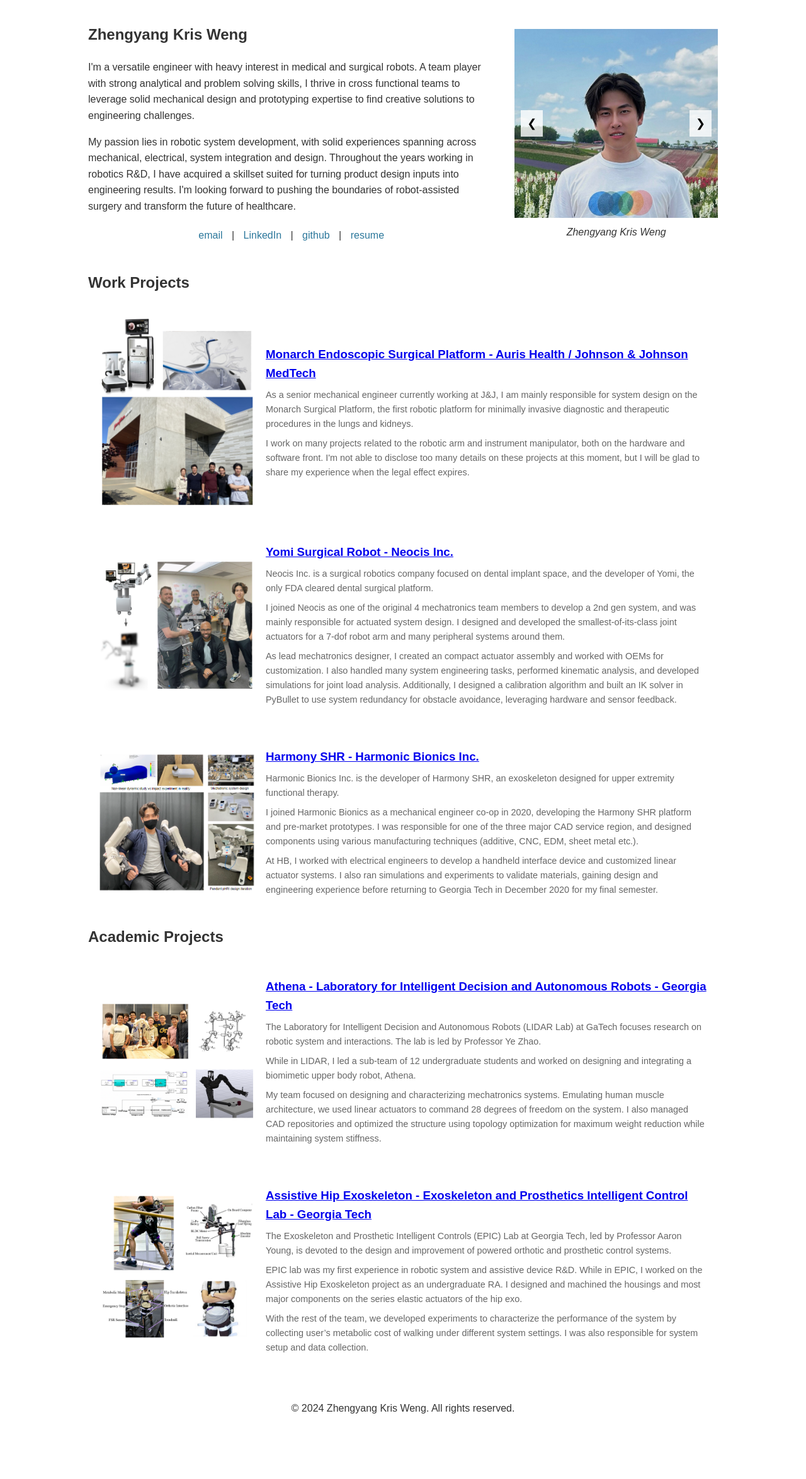
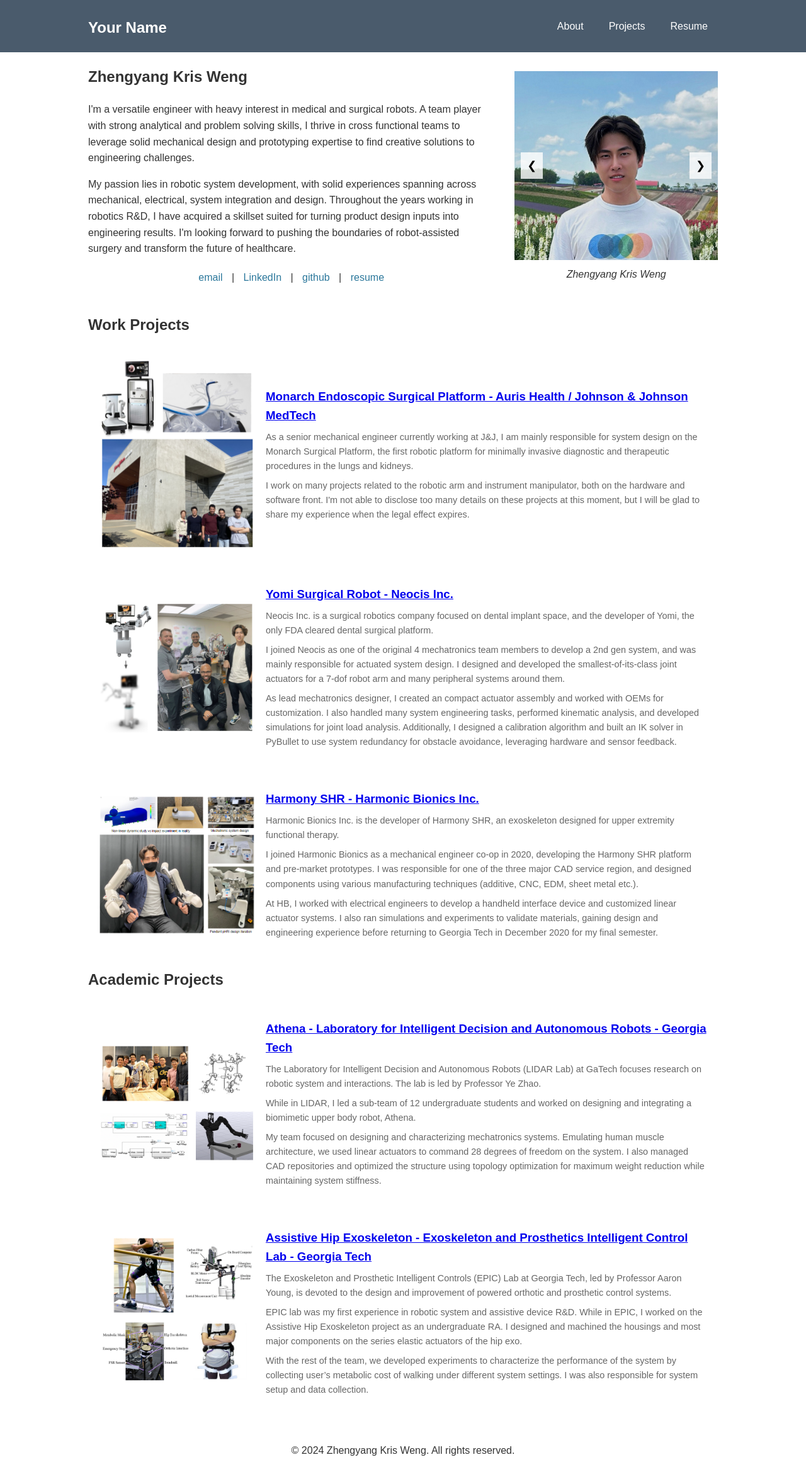
Before and after one commit to wengmister/wengmister.github.io, a Jekyll site: the page built from index.html, in a window 1280 px wide. Shown: the whole page at 63% size. Built offline with Jekyll 4.4.1, drawn with Linux system fonts in a browser that asks for light colours; before the commit the page ends 2298 px from its top, so only the background shows below that.

Commit message:
updated colored header

```diff
--- a/_includes/header.html
+++ b/_includes/header.html
@@ -1,8 +1,12 @@
-<header>
-    <nav>
+<header class="site-header">
+    <div class="header-container">
+      <h1 class="site-title"><a href="{{ '/' | relative_url }}">Your Name</a></h1>
+      <nav class="site-nav">
         <ul>
-            <li><a href="{{ '/' | relative_url }}">Home</a></li>
-            <li><a href="{{ '/#projects' | relative_url }}">Projects</a></li>
+          <li><a href="#about">About</a></li>
+          <li><a href="#projects">Projects</a></li>
+          <li><a href="#resume">Resume</a></li>
         </ul>
-    </nav>
-</header>
+      </nav>
+    </div>
+  </header>
--- a/_layouts/default.html
+++ b/_layouts/default.html
@@ -7,6 +7,7 @@
     <link rel="stylesheet" href="assets/css/styles.css">
 </head>
 <body>
+    {% include header.html %}
     <main>
         {{ content }}
     </main>
--- a/_sass/main.scss
+++ b/_sass/main.scss
@@ -4,10 +4,64 @@
     color: #333;
     max-width: 1000px;
     margin: 0 auto;
-    padding: 1rem;
+    padding: 0;
 }
 
-header, footer {
+.site-header {
+    background-color: #4a5b6c;
+    padding: 1rem 0;
+    width: 100vw;
+    position: relative;
+    left: 50%;
+    right: 50%;
+    margin-left: -50vw;
+    margin-right: -50vw;
+}
+
+.header-container {
+    max-width: 1000px;
+    margin: 0 auto;
+    padding: 0 1rem;
+    display: flex;
+    justify-content: space-between;
+    align-items: center;
+}
+
+  .site-title {
+    margin: 0;
+  }
+
+  .site-title a {
+    color: #ffffff;
+    text-decoration: none;
+    font-size: 1.5rem;
+  }
+
+  .site-nav ul {
+    list-style-type: none;
+    padding: 0;
+    margin: 0;
+    display: flex;
+  }
+
+  .site-nav li {
+    margin-left: 1.5rem;
+  }
+
+  .site-nav a {
+    color: #ffffff;
+    text-decoration: none;
+    font-size: 1rem;
+    transition: color 0.3s ease;
+  }
+
+  .site-nav a:hover {
+    color: #e0e0e0;
+  }
+
+
+
+footer {
     background-color: #ffffff;
     padding: 1rem;
     text-align: center;
```
